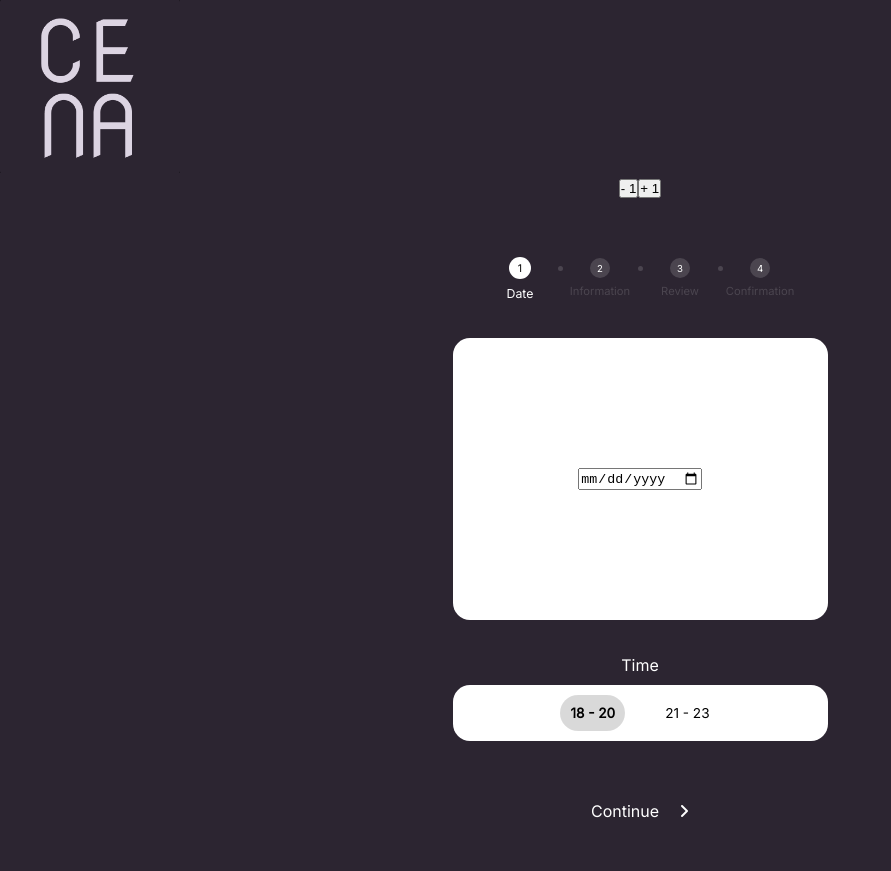
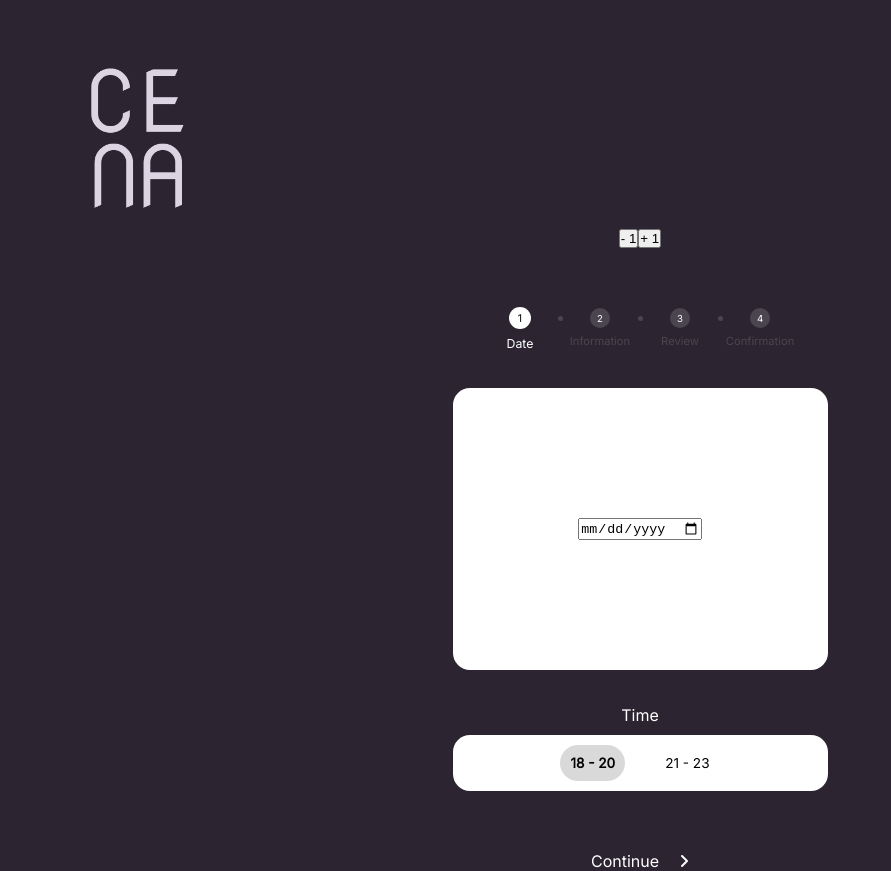
Before and after one commit to ViggoOhlsson/project-restaurant, a React (Create React App) app: page /book in a window 1280 px wide. Shown: the whole page, without its empty margins (0-891 px from the left). Before the commit the page ends 821 px from the top, so only its background shows below. Built offline with nearby package versions, Linux system fonts and the light colour scheme; a web font is replaced by a local one.

Commit message:
margin layout logo

```diff
--- a/src/scss/layouts/_layout.scss
+++ b/src/scss/layouts/_layout.scss
@@ -7,6 +7,8 @@
 .nav{
 
     &__logo--container{
+        margin-top: 50px;
+        margin-left: 50px;
         width: 180px;
 
         img{
```
